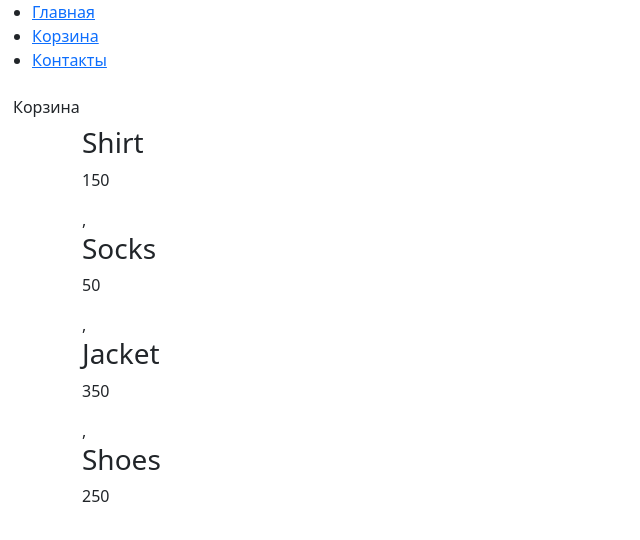
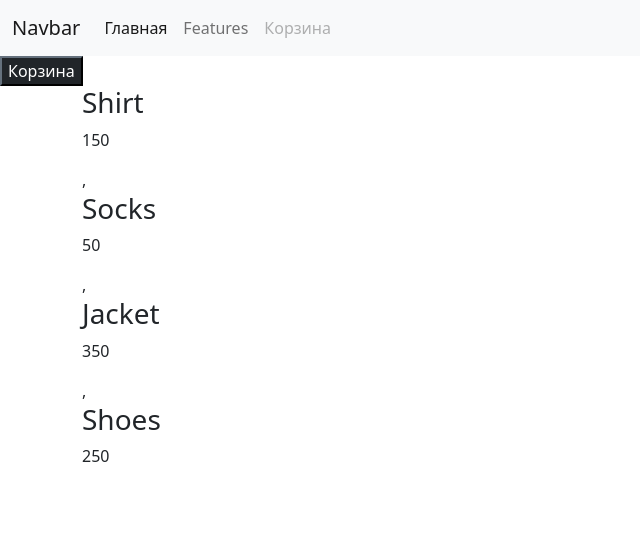
Before and after one commit to rodioniurev/gb_JS_2, a plain HTML site: page index.html in a window 1280 px wide. Shown: the whole page, without its empty margins (0-640 px from the left). Drawn offline with Linux system fonts and the light colour scheme.

Commit message:
добавлен navbar

```diff
--- a/index.html
+++ b/index.html
@@ -9,14 +9,28 @@
 </head>
 <body>
 <header>
-    <nav>
-        <ul>
-            <li><a href="#">Главная </a></li>
-            <li><a href="#">Корзина </a></li>
-            <li><a href="#">Контакты</a></li>
-        </ul>
+    <nav class="navbar navbar-expand-lg navbar-light bg-light">
+        <div class="container-fluid">
+            <a class="navbar-brand" href="#">Navbar</a>
+            <button class="navbar-toggler" type="button" data-bs-toggle="collapse" data-bs-target="#navbarNav" aria-controls="navbarNav" aria-expanded="false" aria-label="Toggle navigation">
+                <span class="navbar-toggler-icon"></span>
+            </button>
+            <div class="collapse navbar-collapse" id="navbarNav">
+                <ul class="navbar-nav">
+                    <li class="nav-item">
+                        <a class="nav-link active" aria-current="page" href="#">Главная</a>
+                    </li>
+                    <li class="nav-item">
+                        <a class="nav-link" href="#">Features</a>
+                    </li>
+                    <li class="nav-item">
+                        <a class="nav-link disabled" href="#" tabindex="-1" aria-disabled="true">Корзина</a>
+                    </li>
+                </ul>
+            </div>
+        </div>
     </nav>
-    <button class="btn cart-button" id="btn1" type="button">Корзина</button>
+    <button class="btn-dark cart-button" id="btn1" type="button">Корзина</button>
 </header>
 <main>
     <div class="container goods-list"></div>
```
